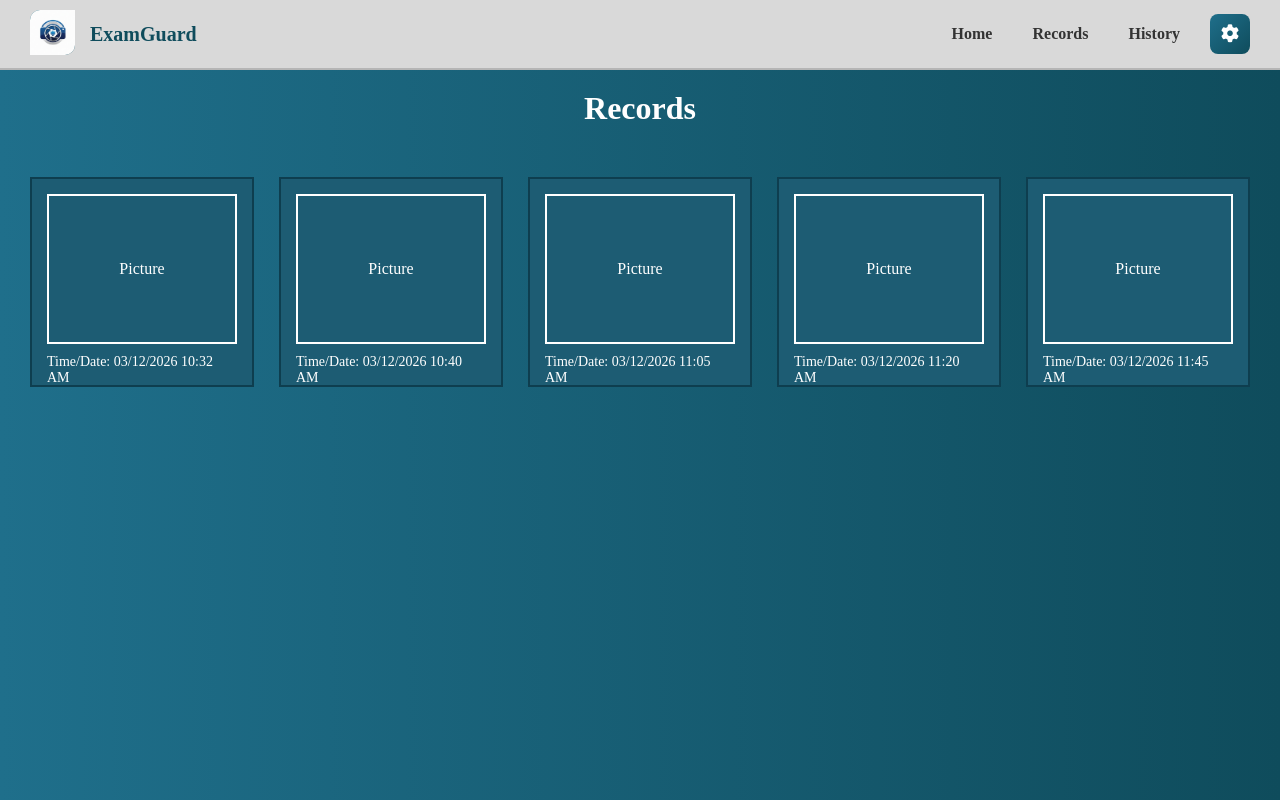
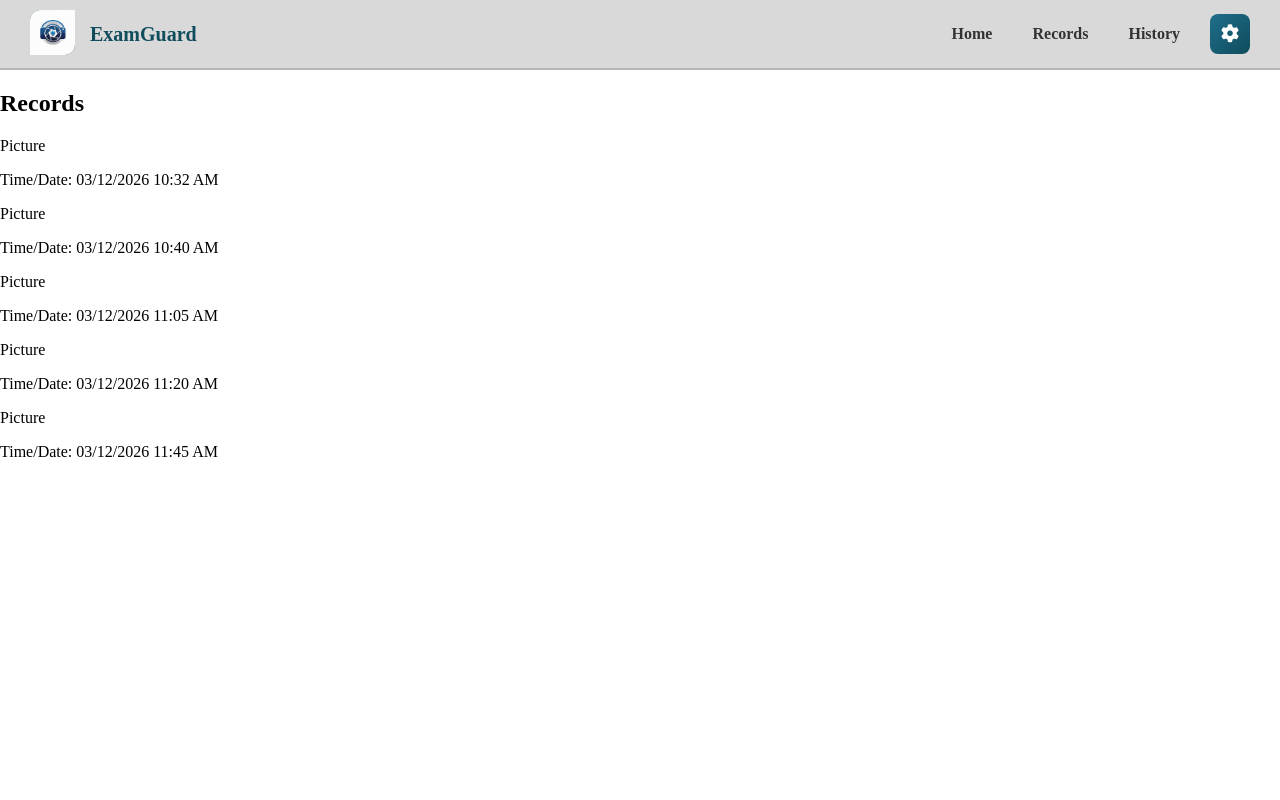
Before and after one commit to myk-101/ExamGuard, a Flask app: page /records in a window 1280 px wide. Run offline with Flask 3, Linux system fonts and the light colour scheme.

Commit message:
Update records.css

```diff
--- a/ExamGuard/static/css/records.css
+++ b/ExamGuard/static/css/records.css
@@ -1,63 +1,3 @@
-/* RECORDS PAGE */
-.records-container {
-    height: calc(100vh - 70px);
-    background: linear-gradient(to right, #1f6f8b, #0f4c5c);
-    box-sizing: border-box;
-    padding: 20px 0;
-    display: flex;
-    flex-direction: column;
-    overflow: hidden;
-}
-
-.records-title {
-    text-align: center;
-    color: white;
-    font-size: 32px;
-    margin: 0%;
-    margin-bottom: 20px;
-}
-
-.records-grid {
-    flex: 1;
-    overflow-y: auto;
-    padding: 30px;
-    -webkit-overflow-scrolling: touch;
-    display: grid;
-    grid-template-columns: repeat(5, 1fr);
-    gap: 25px;
-}
-
-.records-grid::-webkit-scrollbar {
-    width: 5px;
-}
-
-.records-grid::-webkit-scrollbar-thumb {
-    background: rgba(255,255,255,0.5);
-    border-radius: 20px;
-}
-
-.record-card {
-    background: #1d5c73;
-    border: 2px solid #0e3e4f;
-    padding: 15px;
-    height: 210px;
-    color: white;
-}
-
-.record-card p{
-    font-size: 14px;
-    margin: 0%;
-}
-
-.record-picture {
-    height: 150px;
-    border: 2px solid white;
-    display: flex;
-    align-items: center;
-    justify-content: center;
-    margin-bottom: 10px;
-}
-
 @media (max-width: 768px) {
 
     .records-container {
@@ -78,7 +18,7 @@
     }
 
     .record-card {
-        height: 200px;
+        height: auto;
         padding: 12px;
     }
 
```
